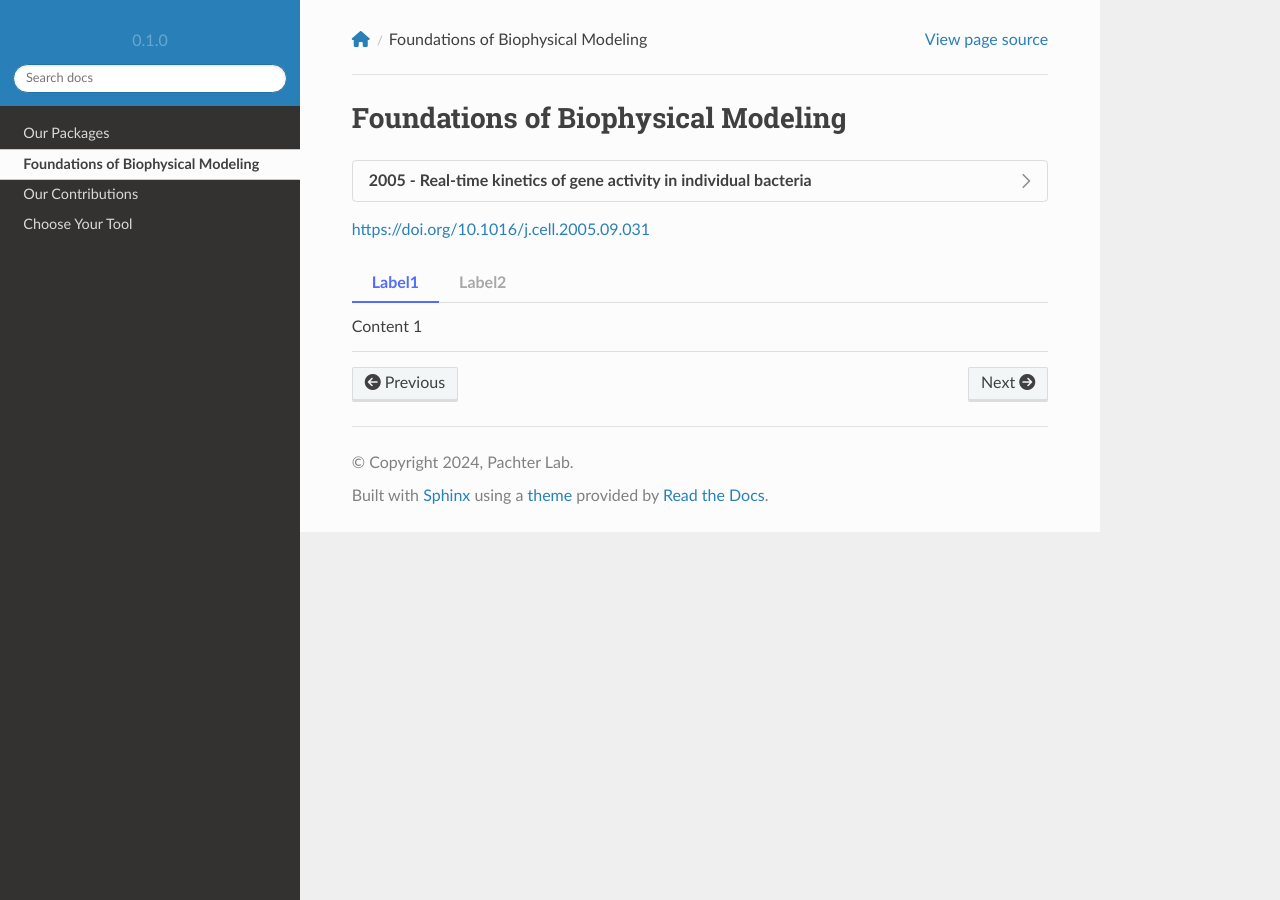
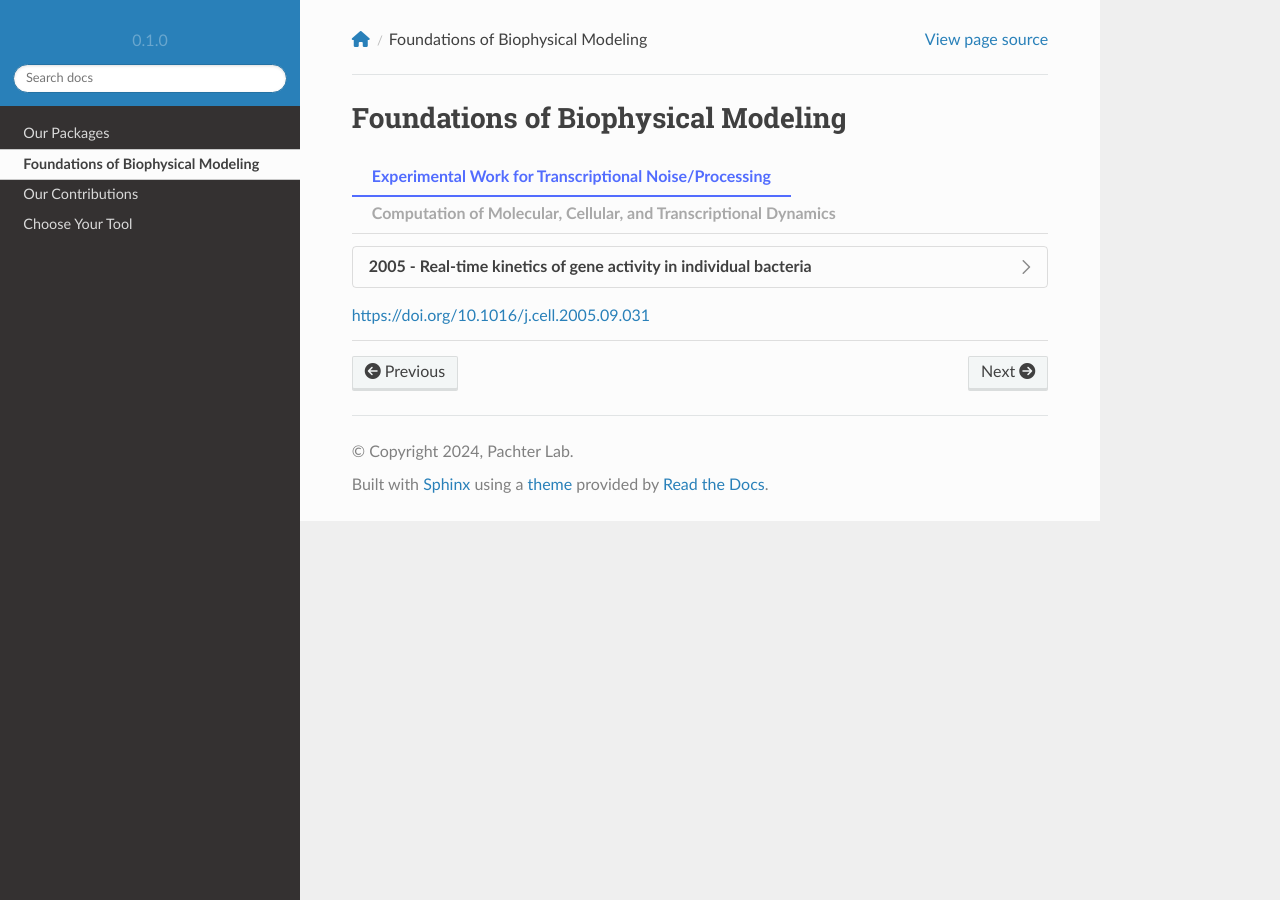
Before and after one commit to pachterlab/biophysics, a Sphinx documentation site: the page built from docs/source/foundations.rst, in a window 1280 px wide. Built offline with Sphinx 7.4.7 and the Read the Docs theme 2.0.0, drawn with Linux system fonts in a browser that asks for light colours; nearby versions of some CDN libraries; pages that are not in the unit, such as notebooks, are missing from menus.

Commit message:
Update foundations.rst

```diff
--- a/docs/source/foundations.rst
+++ b/docs/source/foundations.rst
@@ -2,16 +2,17 @@
 Foundations of Biophysical Modeling
 ####################################
 
-.. dropdown:: 2005 - Real-time kinetics of gene activity in individual bacteria
-
-https://doi.org/10.1016/j.cell.2005.09.031
-
 .. tab-set::
 
-    .. tab-item:: Label1
+    .. tab-item:: Experimental Work for Transcriptional Noise/Processing
 
-        Content 1
+        .. dropdown:: 2005 - Real-time kinetics of gene activity in individual bacteria
 
-    .. tab-item:: Label2
+        https://doi.org/10.1016/j.cell.2005.09.031
 
-        Content 2
+
+
+    .. tab-item:: Computation of Molecular, Cellular, and Transcriptional Dynamics
+
+        .. dropdown:: 2006 - The finite state projection algorithm for the solution of the chemical master equation
+        https://doi.org/10.1063/1.2145882
```
